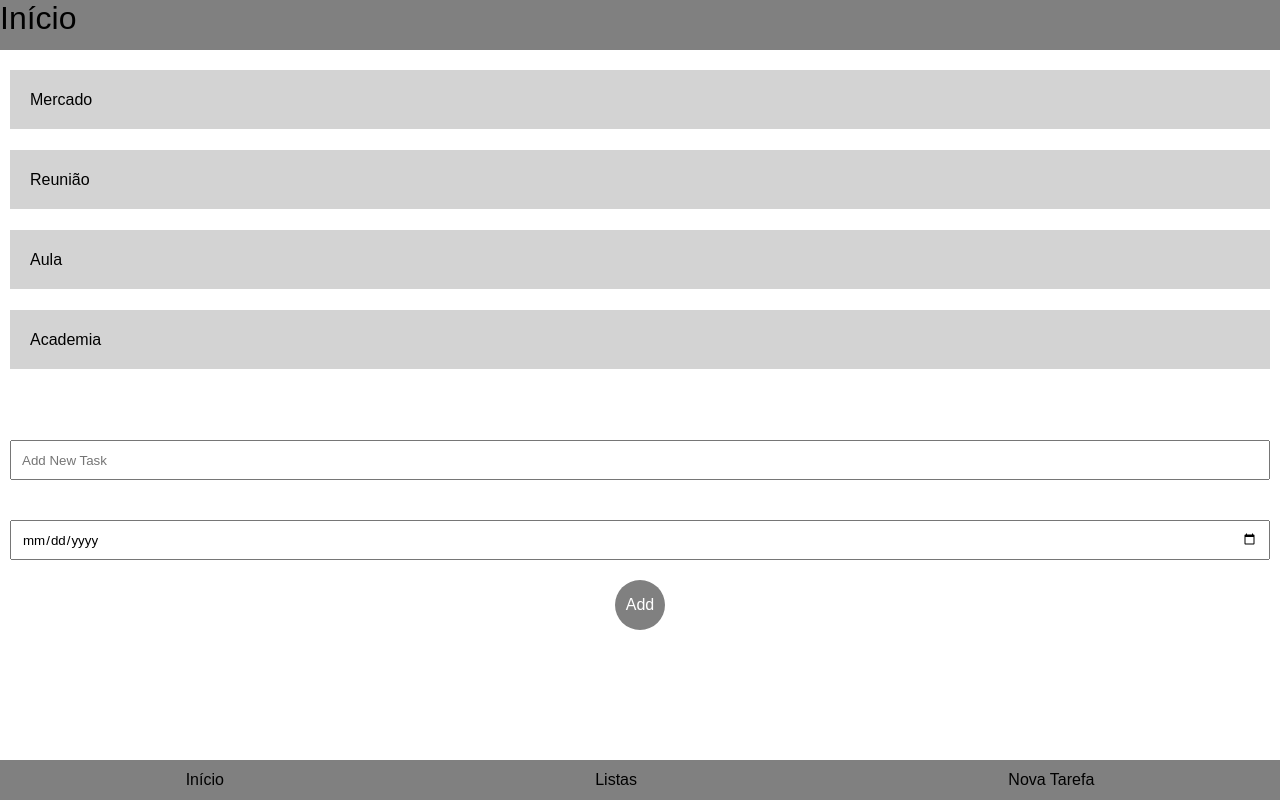
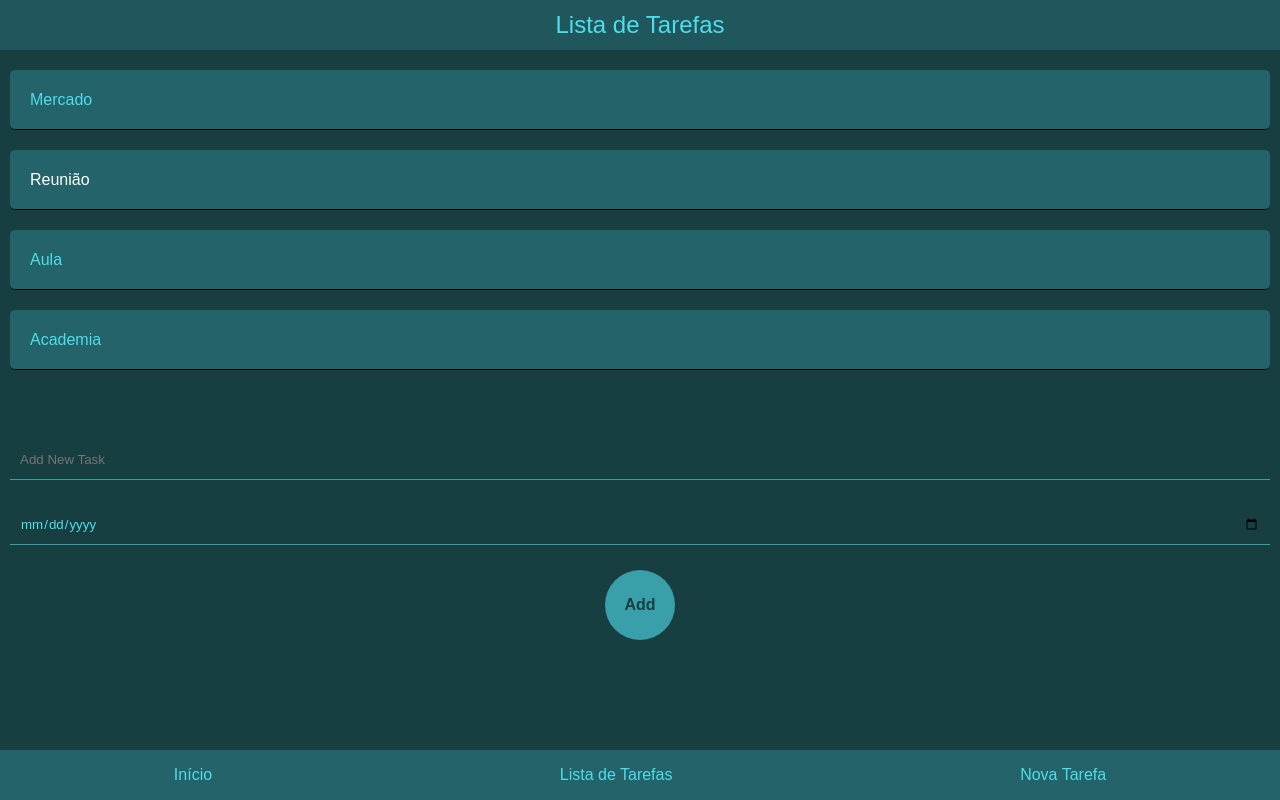
Before and after one commit to menezesmario/todotasks, a plain HTML site: page index.html in a window 1280 px wide. Drawn offline with Linux system fonts and the light colour scheme.

Commit message:
colors basics

```diff
--- a/index.html
+++ b/index.html
@@ -9,14 +9,14 @@
 </head>
 <body>
     <div class="title-bar">
-        <p class="title-page">Início</p>
+        <div class="title-page">Lista de Tarefas</div>
     </div>
 
     <main>
         <section class="task-list">
             <ul>
                 <li>Mercado</li>
-                <li>Reunião</li>
+                <li class="checked">Reunião</li>
                 <li>Aula</li>
                 <li>Academia</li>
             </ul>
@@ -33,7 +33,7 @@
     <nav class="nav-bar">
         <ul>
             <li>Início</li>
-            <li>Listas</li>
+            <li>Lista de Tarefas</li>
             <li>Nova Tarefa</li>
         </ul>
     </nav>
--- a/src/css/index.css
+++ b/src/css/index.css
@@ -4,16 +4,35 @@
     font-family: sans-serif;
     box-sizing: border-box;
     list-style-type: none;
+    color: var(--fifth-color);
 
 }
 
+:root {
+    --primary-color: #173F42;
+    --second-color: #246369;
+    --third-color: #1F575C;
+    --fourth-color: #39A0A9;
+    --fifth-color: #4FDDE9;
+  }
+
+  body {
+    background-color: var(--primary-color);
+
+  }
+
 .title-bar {
+    display: flex;
+    flex-direction: column;
+    justify-content: center;
+    text-align: center;
     height: 50px;
-    background-color: gray;
+    background-color: var(--third-color);
 }
 
 .title-page {
-    font-size: 2em;
+    font-size: 1.5rem;
+    color: var(--fifth-color);
 }
 
 .nav-bar {
@@ -22,9 +41,9 @@
     justify-content: center;
     bottom: 0;
     position: fixed;
-    background-color: gray;
+    background-color: var(--second-color);
     width: 100vw;
-    height: 40px;
+    height: 50px;
 
 }
 
@@ -37,12 +56,21 @@
     display: flex;
     flex-direction: column;
     justify-content: center;
-    background-color: lightgray;
+    background-color: var(--second-color);
     height: 60px;
-    border-bottom: 1px solid white;
+    border-bottom: 1px solid black;
     text-align: left;
     padding: 10px 20px;
     margin: 20px 10px;
+    border-radius: 5px;
+}
+
+ul li:hover{
+    background-color: gray;
+}
+
+ul li.checked {
+    color: white;
 }
 
 form {
@@ -53,8 +81,11 @@ form {
 
 form input {
     height: 40px;
-    margin: 20px 0;
+    margin: 20px 0 5px 0;
     padding: 10px;
+    background-color: var(--primary-color);
+    border: 0;
+    border-bottom: 1px solid var(--fourth-color);
 }
 
 .btnAddTask {
@@ -62,10 +93,12 @@ form input {
     flex-direction: column;
     justify-content: center;
     margin: auto;
+    margin-top: 20px;
     text-align: center;
-    height: 50px;
-    width: 50px;
-    background-color: gray;
+    height: 70px;
+    width: 70px;
+    background-color: var(--fourth-color);
     border-radius: 50%;
-    color: white;
+    color: var(--primary-color);
+    font-weight: bold;
 }
```
